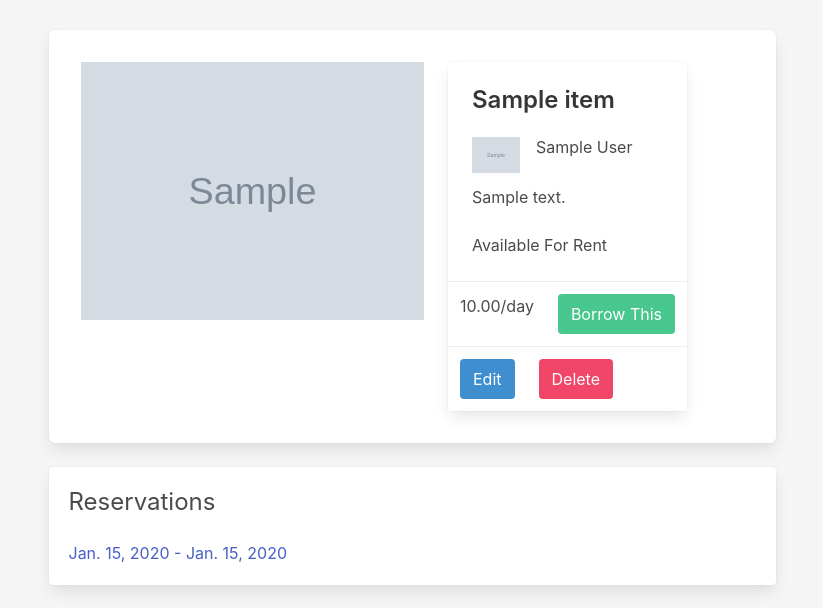
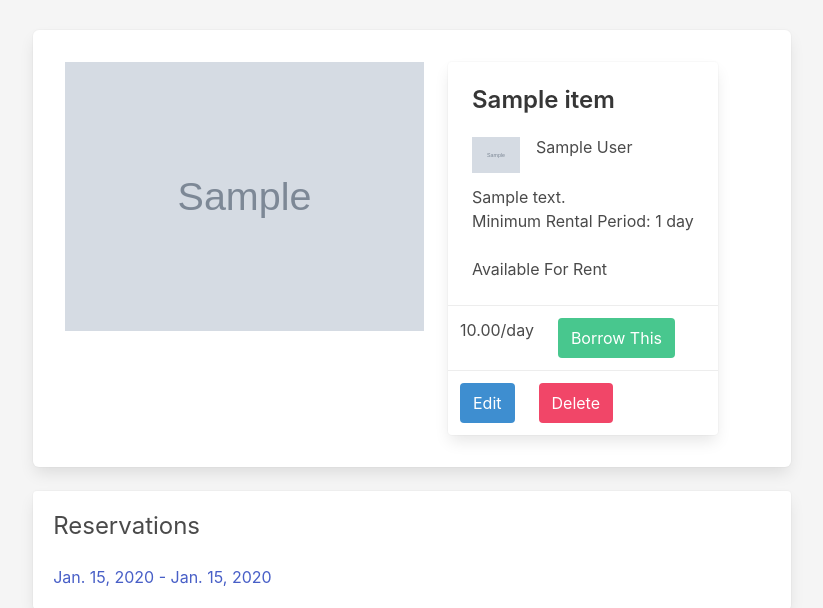
Before and after one commit to nathanjh-28/Borrow-This, a Django app: page /items/1 in a window 1280 px wide. Shown: the part 80-688 px from the top of the page, without its empty margins (228-1051 px from the left). Run offline with Django 3.2, Linux system fonts and the light colour scheme; a user stored in the database is signed in; tables that the repository leaves empty hold one stand-in row (values such as "Sample post"); grey boxes marked "Sample" are stand-in pictures; some libraries are stand-ins or nearby versions.

Commit message:
added minimum rental period and validator

```diff
--- a/rentals_app/forms.py
+++ b/rentals_app/forms.py
@@ -24,7 +24,7 @@
     description = forms.CharField(widget=forms.Textarea)
     class Meta:
         model = Rental_Item
-        fields = ['category', 'location','title','description','picture','link','available','price','replacement_value']
+        fields = ['category', 'location','title','description','picture','link','available','price','replacement_value', 'min_rental']
 
 # ---------------------------------------------------------  Reservation Form for Renter
 
--- a/rentals_app/models.py
+++ b/rentals_app/models.py
@@ -57,6 +57,7 @@
     available = models.BooleanField()
     price = models.DecimalField('Price Per Day', max_digits=10, decimal_places=2)
     replacement_value = models.DecimalField('Replacement Value', max_digits=10, decimal_places=2)
+    min_rental = models.IntegerField('Minimum Rental Period in Days', default=1)
 
     def __str__(self):
         return self.title
--- a/rentals_app/templates/item-details.html
+++ b/rentals_app/templates/item-details.html
@@ -28,7 +28,15 @@
 
                 <div class="content">
                     {{item.description}}
-
+                    <p>
+                        Minimum Rental Period:
+                        {{item.min_rental}}
+                        {% if item.min_rental|length > 1 %}
+                        days
+                        {% else %}
+                        day
+                        {% endif %}
+                    </p>
                 </div>
                 <p>
                     {% if item.available %}
--- a/rentals_app/views.py
+++ b/rentals_app/views.py
@@ -10,7 +10,7 @@
 from .forms import ProfileForm, RentalItemForm, ReservationForm,OwnerReservationForm
 
 
-from .validators import get_reservations, validate_date_range, validate_dates, validate_date_range_update
+from .validators import get_reservations, validate_date_range, validate_dates, validate_date_range_update, validate_min_rental
 
 
 
@@ -274,8 +274,19 @@
             new_rez.item_id = item.id
             if validate_date_range(item_id,new_rez.start_date,new_rez.end_date):
                 if validate_dates(new_rez.start_date,new_rez.end_date):
-                    new_rez.save()
-                    return redirect ('home')
+                    if validate_min_rental(item.min_rental,new_rez.start_date,new_rez.end_date):
+                        new_rez.save()
+                        return redirect ('home')
+                    else:
+                        error_message = f"You must rent this item for at least {item.min_rental} days"
+                        new_rez.save()
+                        new_rez.delete()
+                        context_err = {
+                        'form': form,
+                        'item': item,
+                        'error_message':error_message,
+                        }
+                        return render(request, 'add-reservation.html', context_err)
                 else:
                     error_message = 'Your start date must be before your end date'
                     new_rez.save()
```
Also changed, not shown: rentals_app/validators.py (+8 -0 lines), rentals_app/migrations/0014_rental_item_min_rental.py (added), rentals_app/migrations/0015_auto_20200827_0335.py (added).
